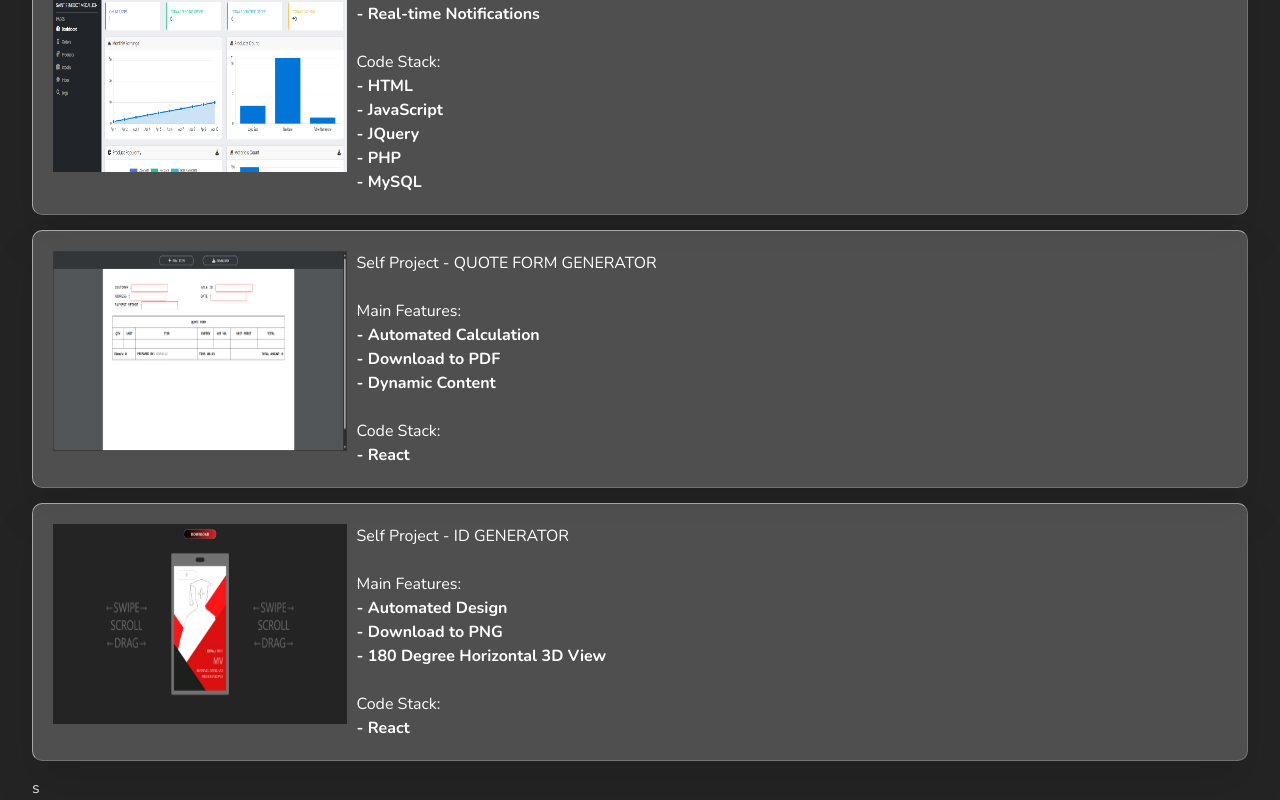
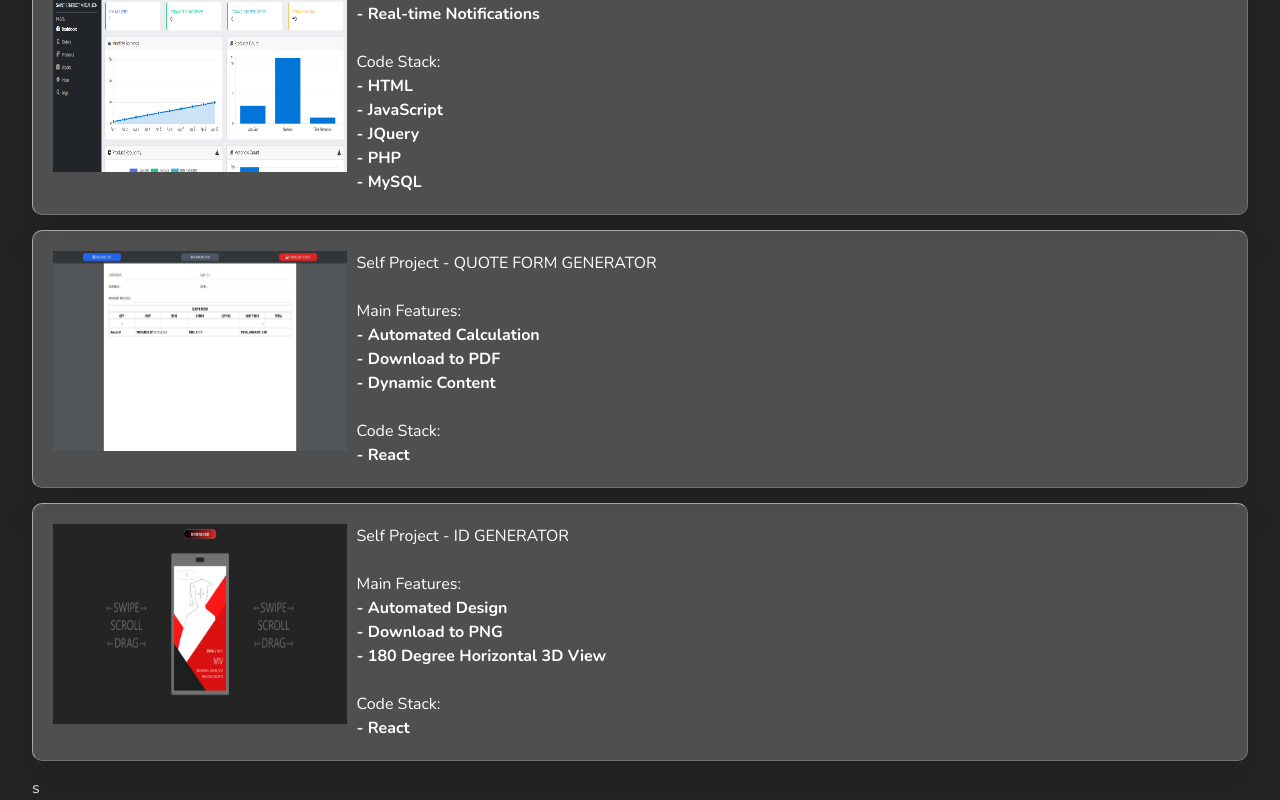
Before and after one commit to MyGithubAccnt1/Portfolio, a React (Vite) app: page / in a window 1280 px wide. Shown: the part 1467-2267 px from the top of the page. Built offline with nearby package versions, Linux system fonts and the light colour scheme.

Commit message:
Replace flex2.png with flex2.jpeg in Projects component and update image reference.

```diff
--- a/src/components/Projects.jsx
+++ b/src/components/Projects.jsx
@@ -29,7 +29,7 @@ function Projects() {
         },
         {
             href: 'https://mygithubaccnt1.github.io/Quotation/',
-            src: '/flex2.png',
+            src: '/flex2.jpeg',
             title: 'Self Project - QUOTE FORM GENERATOR',
             features: ['Automated Calculation', 'Download to PDF', 'Dynamic Content'],
             codestack: ['React'],
```
Also changed, not shown: public/flex2.jpeg (added), public/flex2.png (deleted).
